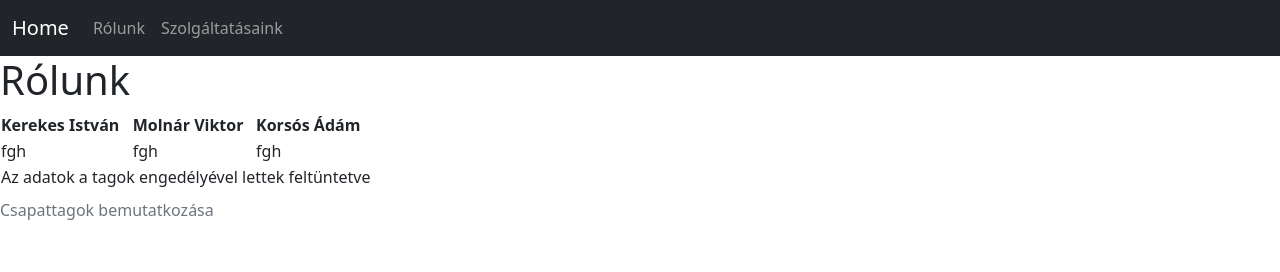
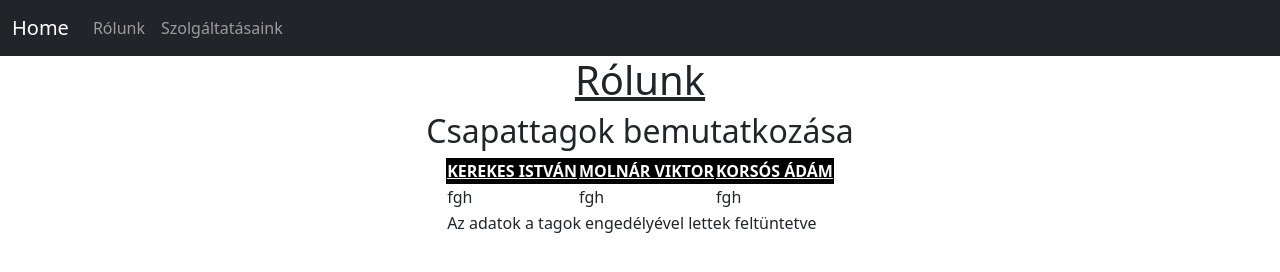
Before and after one commit to Korell0/infosweboldal, a plain HTML site: page rolunk.html in a window 1280 px wide. Drawn offline with nearby package versions, Linux system fonts and the light colour scheme.

Commit message:
táblázat helyére rakása

```diff
--- a/rolunk.html
+++ b/rolunk.html
@@ -30,11 +30,11 @@
             </ul>
           </div>
         </div>
-      </nav>
+    </nav>
 
-      <h1>Rólunk</h1>
+    <h1>Rólunk</h1>
+    <h2>Csapattagok bemutatkozása</h2>
     <table>
-        <caption>Csapattagok bemutatkozása</caption>
         <thead>
             <tr>
                 <th>
--- a/style.css
+++ b/style.css
@@ -0,0 +1,15 @@
+table > thead {
+    background-color: black;
+    color: white;
+    text-decoration: underline;
+    text-transform: uppercase;
+}
+body > table{
+    margin: auto;
+}
+body > h1,h2 {
+    text-align: center;
+}
+body > h1{
+    text-decoration: underline;
+}
```
